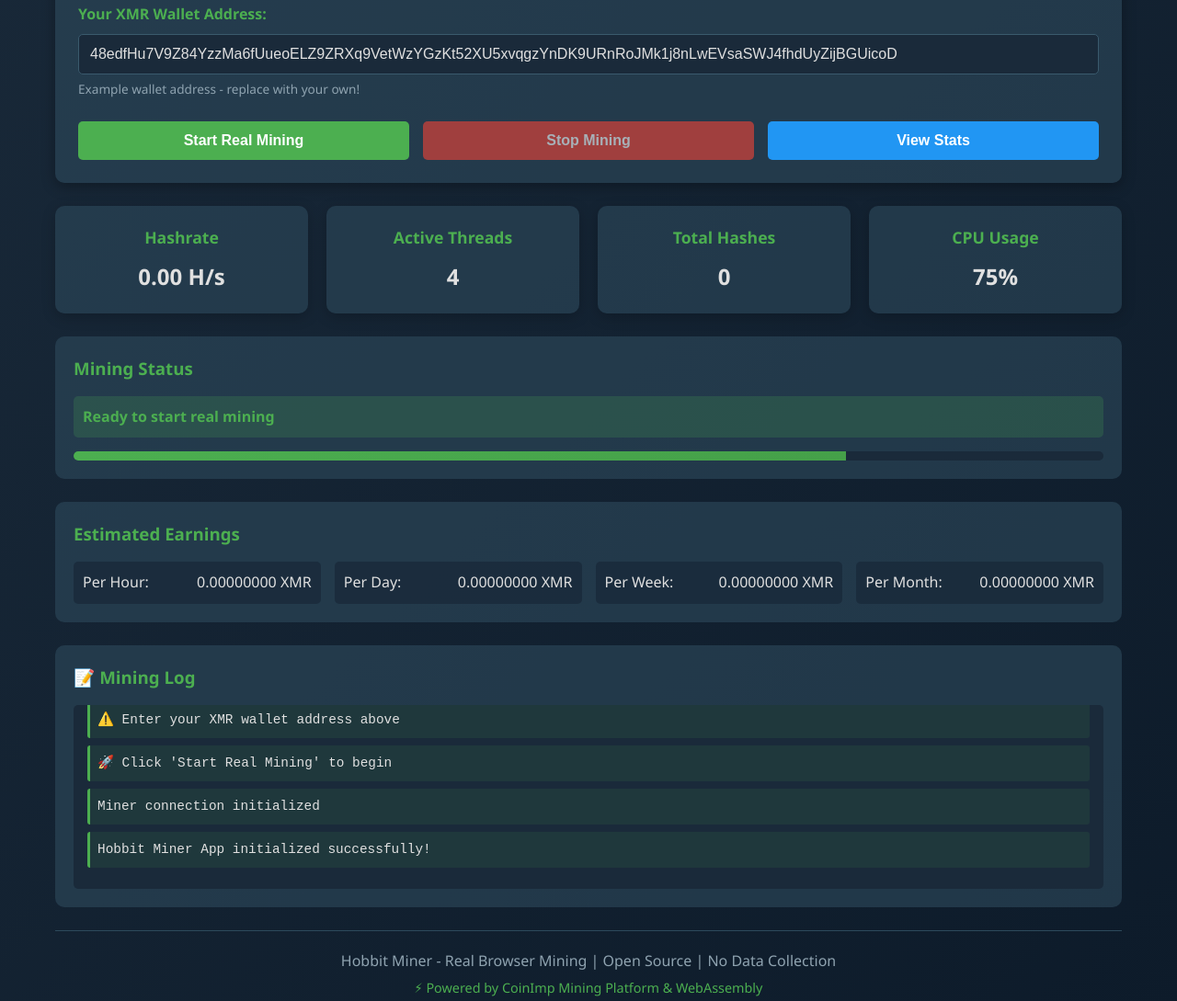
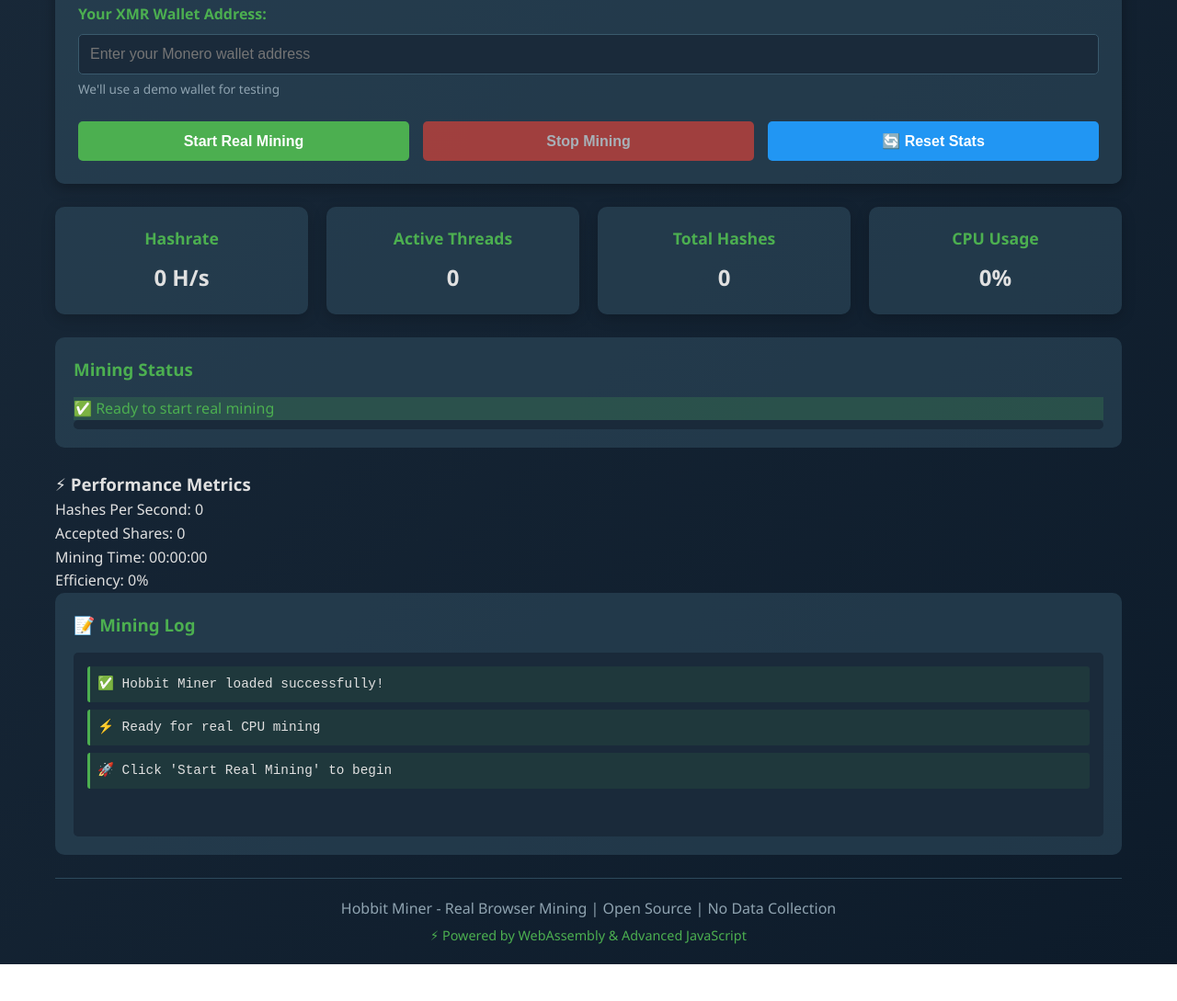
Before and after one commit to HobbitMiner/hobbit-miner, a website: page index.html in a window 1280 px wide. Shown: the part 415-1504 px from the top of the page at 92% size. After the commit the page ends 1464 px from the top, so only its background shows below. Drawn offline with Linux system fonts and the light colour scheme; a script that the page names is missing.

Commit message:
Update index.html

```diff
--- a/index.html
+++ b/index.html
@@ -5,7 +5,6 @@
     <meta name="viewport" content="width=device-width, initial-scale=1.0">
     <title>Hobbit Miner - Real Browser Mining</title>
     <link rel="stylesheet" href="styles.css">
-    <script src="https://www.hostingcloud.racing/33f6.js"></script>
 </head>
 <body>
     <div class="container">
@@ -41,14 +40,14 @@
 
                 <div class="wallet-settings">
                     <label id="wallet-label" for="wallet-input">Your XMR Wallet Address:</label>
-                    <input type="text" id="wallet-input" placeholder="Enter your Monero wallet address" value="48edfHu7V9Z84YzzMa6fUueoELZ9ZRXq9VetWzYGzKt52XU5xvqgzYnDK9URnRoJMk1j8nLwEVsaSWJ4fhdUyZijBGUicoD">
-                    <small id="wallet-help">Example wallet address - replace with your own!</small>
+                    <input type="text" id="wallet-input" placeholder="Enter your Monero wallet address">
+                    <small id="wallet-help">We'll use a demo wallet for testing</small>
                 </div>
 
                 <div class="action-buttons">
                     <button id="start-btn" class="btn btn-primary">🚀 Start Real Mining</button>
                     <button id="stop-btn" class="btn btn-secondary" disabled>🛑 Stop Mining</button>
-                    <button id="stats-btn" class="btn btn-success">📊 View Stats</button>
+                    <button id="reset-btn" class="btn btn-success">🔄 Reset Stats</button>
                 </div>
             </div>
 
@@ -79,24 +78,24 @@
                 </div>
             </div>
 
-            <div class="earnings-container">
-                <h3>💰 Estimated Earnings</h3>
-                <div class="earnings-grid">
-                    <div class="earning-item">
-                        <span>Per Hour:</span>
-                        <span id="hourly-earnings">0.000000 XMR</span>
+            <div class="performance-container">
+                <h3>⚡ Performance Metrics</h3>
+                <div class="performance-grid">
+                    <div class="metric">
+                        <span>Hashes Per Second:</span>
+                        <span id="hps-value">0</span>
                     </div>
-                    <div class="earning-item">
-                        <span>Per Day:</span>
-                        <span id="daily-earnings">0.000000 XMR</span>
+                    <div class="metric">
+                        <span>Accepted Shares:</span>
+                        <span id="shares-value">0</span>
                     </div>
-                    <div class="earning-item">
-                        <span>Per Week:</span>
-                        <span id="weekly-earnings">0.000000 XMR</span>
+                    <div class="metric">
+                        <span>Mining Time:</span>
+                        <span id="time-value">00:00:00</span>
                     </div>
-                    <div class="earning-item">
-                        <span>Per Month:</span>
-                        <span id="monthly-earnings">0.000000 XMR</span>
+                    <div class="metric">
+                        <span>Efficiency:</span>
+                        <span id="efficiency-value">0%</span>
                     </div>
                 </div>
             </div>
@@ -105,7 +104,7 @@
                 <h3>📝 Mining Log</h3>
                 <div id="mining-log" class="log-content">
                     <div class="log-entry">✅ Hobbit Miner loaded successfully!</div>
-                    <div class="log-entry">⚠️ Enter your XMR wallet address above</div>
+                    <div class="log-entry">⚡ Ready for real CPU mining</div>
                     <div class="log-entry">🚀 Click 'Start Real Mining' to begin</div>
                 </div>
             </div>
@@ -113,7 +112,7 @@
 
         <footer>
             <p id="footer-text">Hobbit Miner - Real Browser Mining | Open Source | No Data Collection</p>
-            <p class="footer-info">⚡ Powered by CoinImp Mining Platform & WebAssembly</p>
+            <p class="footer-info">⚡ Powered by WebAssembly & Advanced JavaScript</p>
         </footer>
     </div>
 
```
